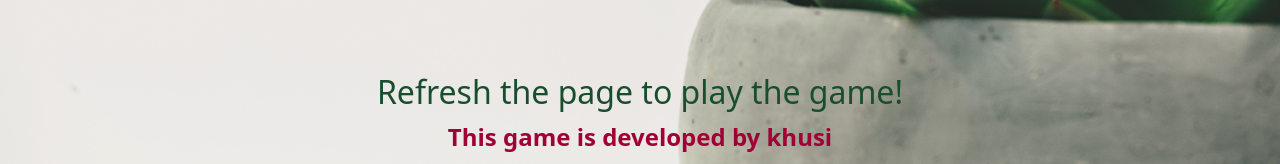
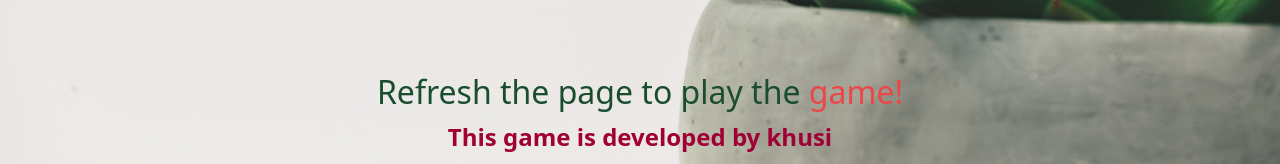
Before and after one commit to Gitkhu/diceGame, a plain HTML site: page index.html in a window 1280 px wide. Shown: the part 645-809 px from the top of the page. Drawn offline with nearby package versions, Linux system fonts and the light colour scheme.

Commit message:
Update index.html

```diff
--- a/index.html
+++ b/index.html
@@ -31,7 +31,7 @@
   </div>
 </div>
 <h3 style="margin-top:1.2rem;font-size:3rem;color: #632626;">hello</h3>
-<h2 class="h2"style=" margin-top:6rem;color:#1A4D2E;">Refresh the page to play the game!</h2>
+<h2 class="h2"style=" margin-top:6rem;color:#1A4D2E;">Refresh the page to play the <span style="color:#EB4747">game!</span></h2>
 <p style="font-size:1.5rem;">This game is developed by khusi</p>
 </div>
 <script src="khusi.js" charset="utf-8"></script>
```
